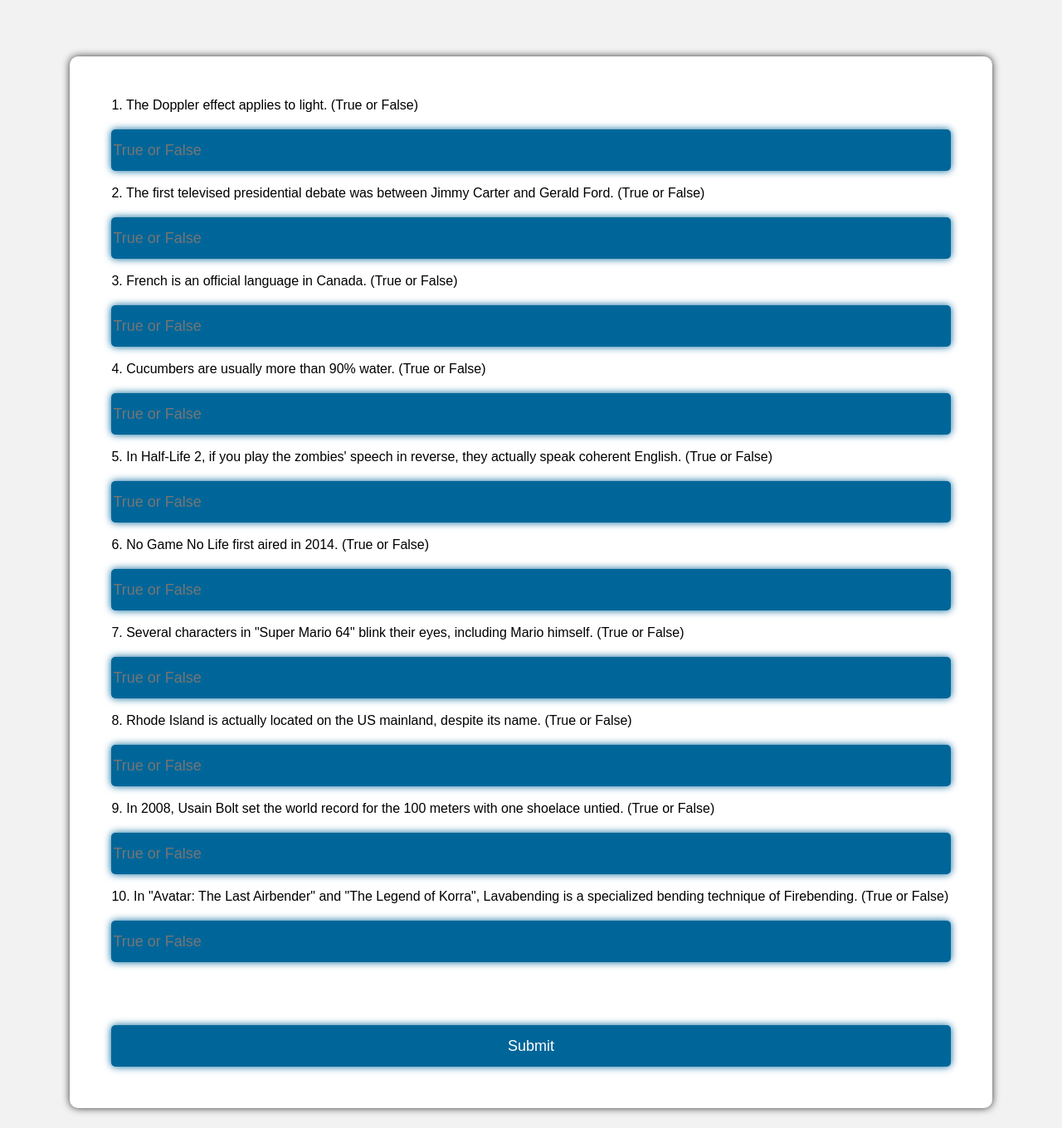
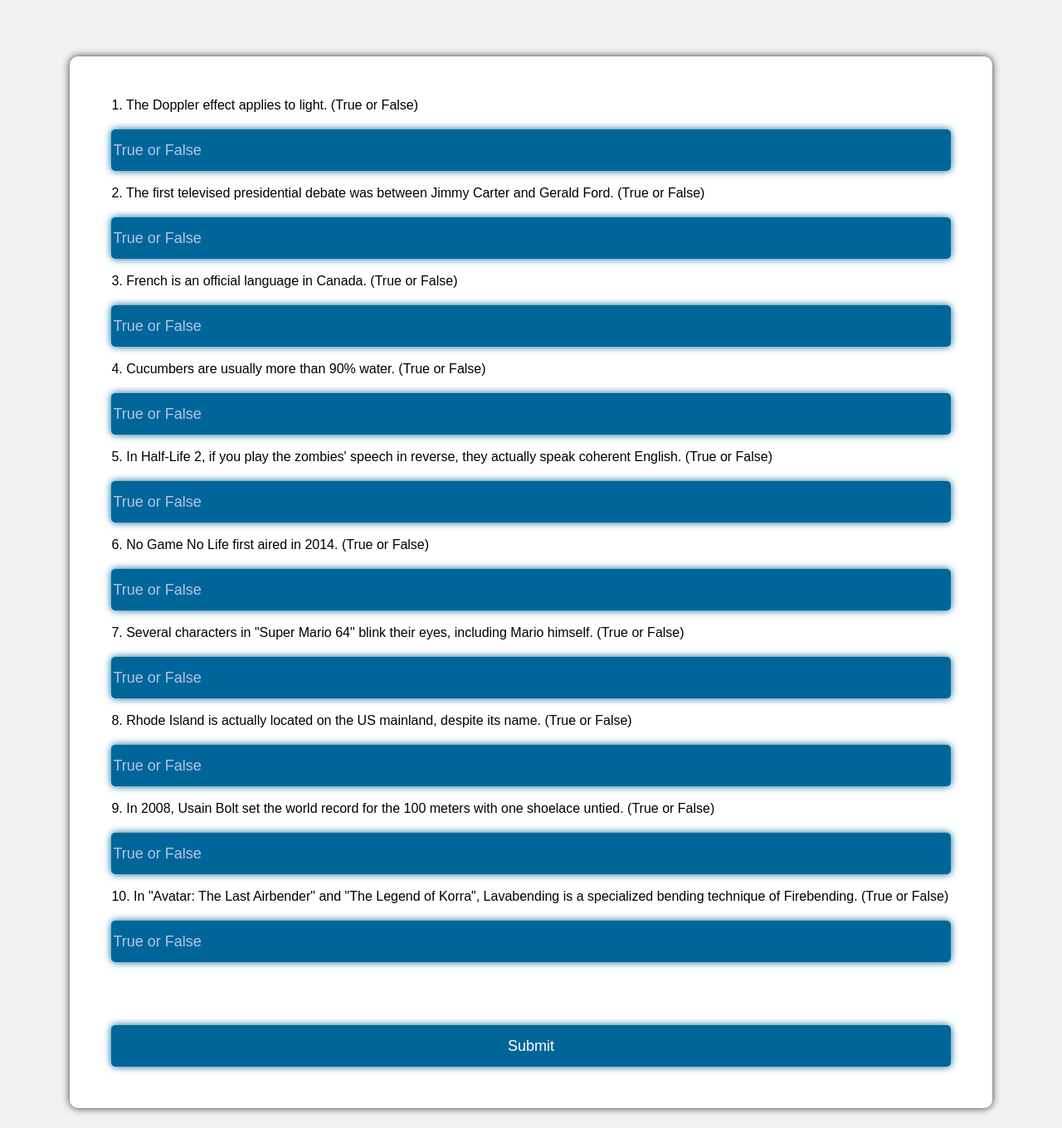
Before and after one commit to kibo-web-app-dev-jan-23/flask-quiz-app-the_overcomers, a Flask app: page /question in a window 1280 px wide. Shown: the part 176-1536 px from the top of the page at 83% size. Run offline with Flask 2, Linux system fonts and the light colour scheme.

Commit message:
Add files via upload

```diff
--- a/templates/game_brain.html
+++ b/templates/game_brain.html
@@ -71,6 +71,10 @@ input[type="text"], input[type="submit"] {
   width: 100%;
 }
 
+input[type="text"]::placeholder {
+  color: #B4C5E4;
+}
+
 input[type="text"]:focus, input[type="submit"]:focus {
   outline: none;
 }
```
